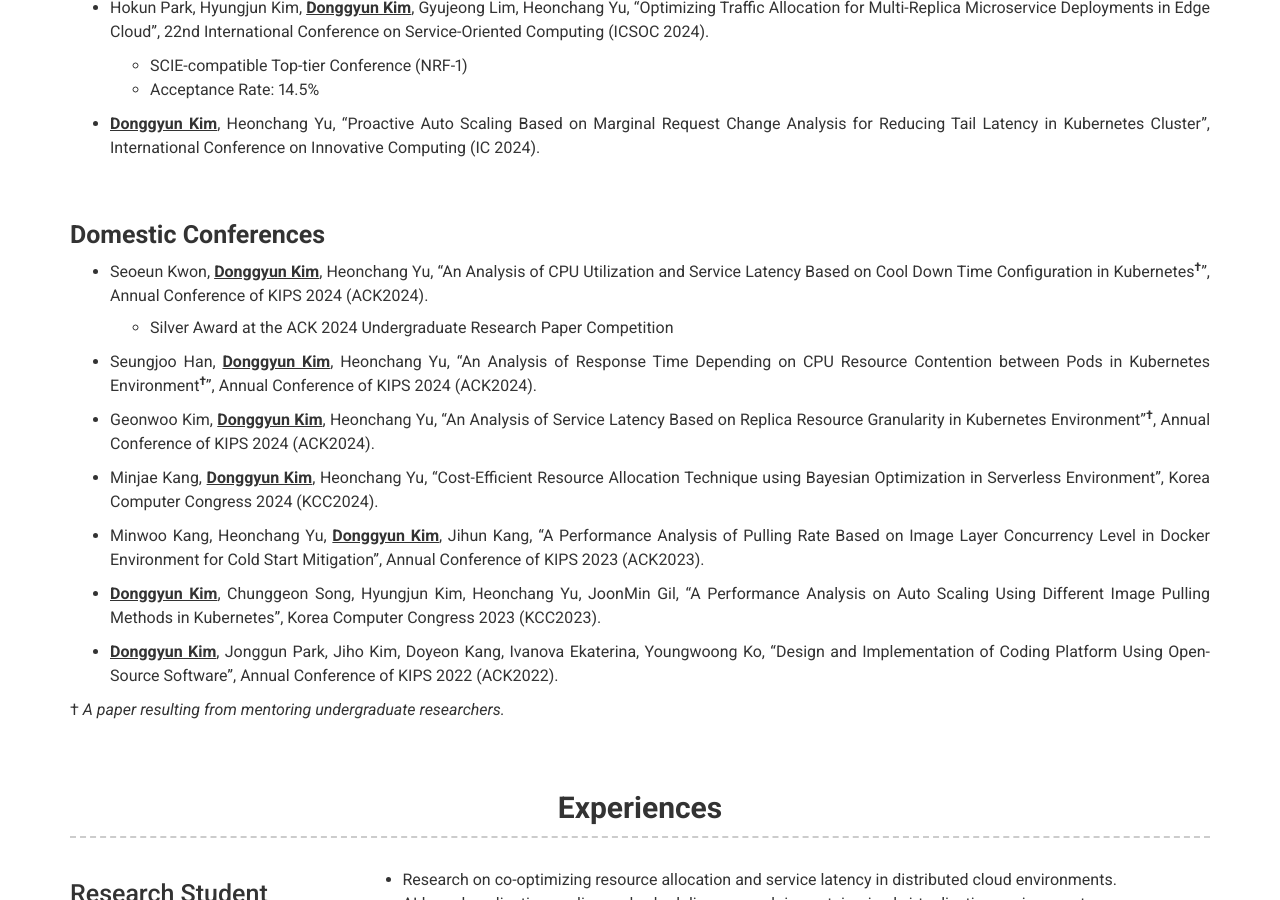
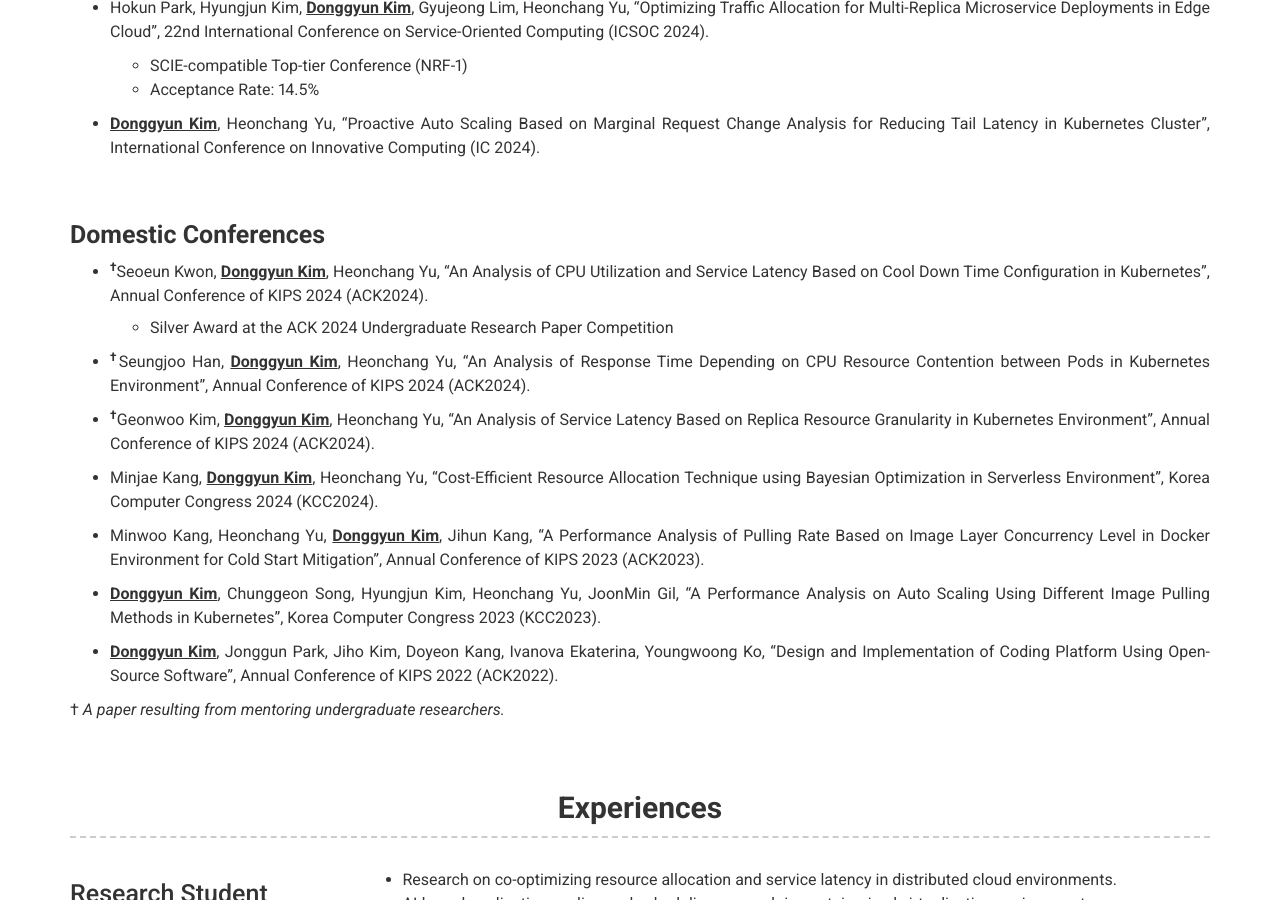
Before and after one commit to kdgyun/kdgyun.github.io, a Jekyll site: the page built from index.md, in a window 1280 px wide and 900 px high, scrolled down 2916 px. Built offline with Jekyll 4.4.1, drawn with Linux system fonts in a browser that asks for light colours; nearby versions of some CDN libraries.

Commit message:
update pulbications

```diff
--- a/_config.yml
+++ b/_config.yml
@@ -150,12 +150,12 @@ content:
           * <div style="margin-top:10px"><b><span style="text-decoration:underline">Donggyun Kim</span></b>, Heonchang Yu, “Proactive Auto Scaling Based on Marginal Request Change Analysis for Reducing Tail Latency in Kubernetes Cluster”, International Conference on Innovative Computing (IC 2024).</div>
 
           <div style="margin-top:60px"><h4><b>Domestic Conferences</b></h4></div>
-          * <div style="margin-top:10px">Seoeun Kwon, <b><span style="text-decoration:underline">Donggyun Kim</span></b>, Heonchang Yu, “An Analysis of CPU Utilization and Service Latency Based on Cool Down Time Configuration in Kubernetes<sup><b>†</b></sup>”, Annual Conference of KIPS 2024 (ACK2024).</div>
+          * <div style="margin-top:10px"><sup><b>†</b></sup>Seoeun Kwon, <b><span style="text-decoration:underline">Donggyun Kim</span></b>, Heonchang Yu, “An Analysis of CPU Utilization and Service Latency Based on Cool Down Time Configuration in Kubernetes”, Annual Conference of KIPS 2024 (ACK2024).</div>
             - <div style="margin-top:8px">Silver Award at the ACK 2024 Undergraduate Research Paper Competition</div>
 
-          * <div style="margin-top:10px">Seungjoo Han, <b><span style="text-decoration:underline">Donggyun Kim</span></b>, Heonchang Yu, “An Analysis of Response Time Depending on CPU Resource Contention between Pods in Kubernetes Environment<sup><b>†</b></sup>”, Annual Conference of KIPS 2024 (ACK2024).</div>
+          * <div style="margin-top:10px"><sup><b>†</b></sup>Seungjoo Han, <b><span style="text-decoration:underline">Donggyun Kim</span></b>, Heonchang Yu, “An Analysis of Response Time Depending on CPU Resource Contention between Pods in Kubernetes Environment”, Annual Conference of KIPS 2024 (ACK2024).</div>
 
-          * <div style="margin-top:10px">Geonwoo Kim, <b><span style="text-decoration:underline">Donggyun Kim</span></b>, Heonchang Yu, “An Analysis of Service Latency Based on Replica Resource Granularity in Kubernetes Environment”<sup><b>†</b></sup>, Annual Conference of KIPS 2024 (ACK2024).</div>
+          * <div style="margin-top:10px"><sup><b>†</b></sup>Geonwoo Kim, <b><span style="text-decoration:underline">Donggyun Kim</span></b>, Heonchang Yu, “An Analysis of Service Latency Based on Replica Resource Granularity in Kubernetes Environment”, Annual Conference of KIPS 2024 (ACK2024).</div>
 
           * <div style="margin-top:10px">Minjae Kang, <b><span style="text-decoration:underline">Donggyun Kim</span></b>, Heonchang Yu, “Cost-Efficient Resource Allocation Technique using Bayesian Optimization in Serverless Environment”, Korea Computer Congress 2024 (KCC2024).</div>
 
```
